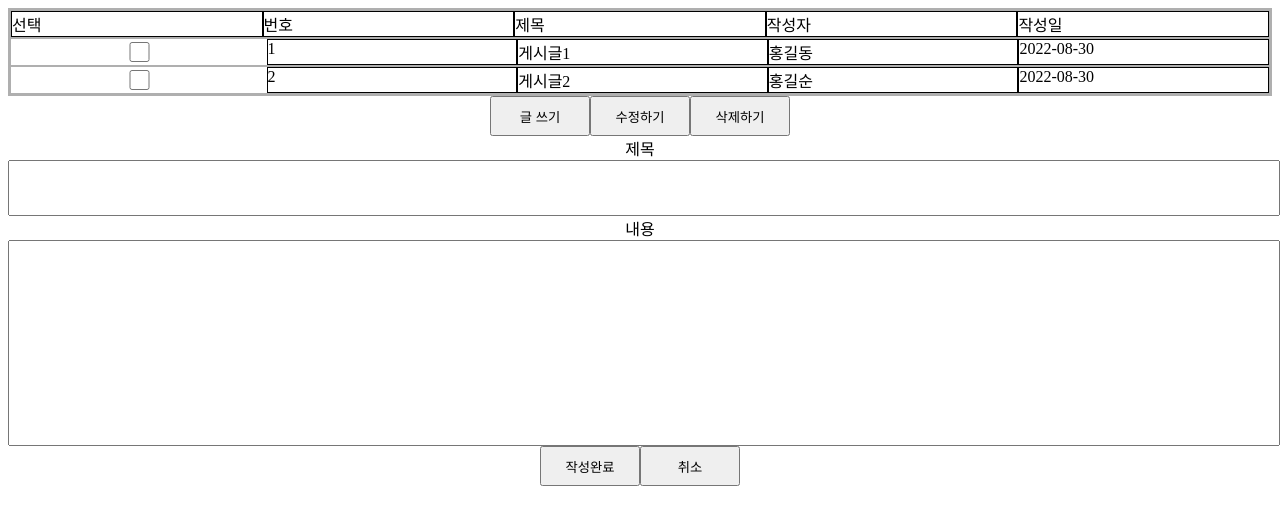
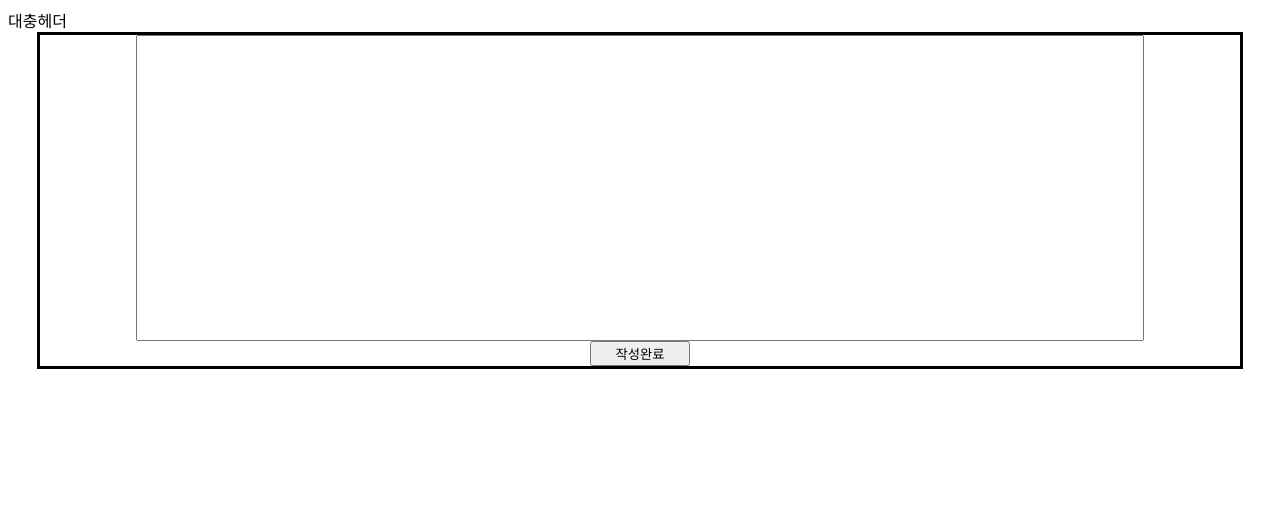
Before and after one commit to zx3923/board, a React (Create React App) app: page /write in a window 1280 px wide. Shown: the top 524 px of the page. Built offline with nearby package versions, Linux system fonts and the light colour scheme.

Commit message:
수정중

```diff
--- a/package.json
+++ b/package.json
@@ -9,6 +9,7 @@
     "axios": "^0.27.2",
     "react": "^18.2.0",
     "react-dom": "^18.2.0",
+    "react-router-dom": "^6.3.0",
     "react-scripts": "5.0.1",
     "web-vitals": "^2.1.4"
   },
--- a/src/App.js
+++ b/src/App.js
@@ -1,6 +1,9 @@
 import BoardList from "./components/BoardList";
 import Write from "./components/Write";
 import axios, { Axios } from "axios";
+import { useState } from "react";
+import { BrowserRouter as Router, Routes, Route } from "react-router-dom";
+import Header from "./components/Header";
 
 function App() {
   const onInsert = async () => {
@@ -12,8 +15,16 @@ function App() {
   };
   return (
     <>
-      <BoardList></BoardList>
-      <Write onInsert={onInsert}></Write>
+      <Router>
+        <Header></Header>
+        <Routes>
+          <Route path="/" element={<BoardList></BoardList>}></Route>
+          <Route
+            path="/write"
+            element={<Write onInsert={onInsert}></Write>}
+          ></Route>
+        </Routes>
+      </Router>
     </>
   );
 }
--- a/src/components/BoardList.js
+++ b/src/components/BoardList.js
@@ -1,38 +1,14 @@
 import React, { Component } from "react";
 import styels from "./BoardList.module.css";
+import { Link } from "react-router-dom";
 
-const BoardList = () => {
+const BoardList = ({ children }) => {
   return (
     <>
       <div className={styels.table}>
-        <div className={styels.t_head}>
-          <div>선택</div>
-          <div>번호</div>
-          <div>제목</div>
-          <div>작성자</div>
-          <div>작성일</div>
-        </div>
-        <div className={styels.t_body}>
-          <div className={styels.body_list}>
-            <input type="checkbox" />
-            <div>1</div>
-            <div>게시글1</div>
-            <div>홍길동</div>
-            <div>2022-08-30</div>
-          </div>
-          <div className={styels.body_list}>
-            <input type="checkbox" />
-            <div>2</div>
-            <div>게시글2</div>
-            <div>홍길순</div>
-            <div>2022-08-30</div>
-          </div>
-        </div>
-      </div>
-      <div className={styels.btn_box}>
-        <button>글 쓰기</button>
-        <button>수정하기</button>
-        <button>삭제하기</button>
+        <Link to="/write">
+          <button>글 쓰기</button>
+        </Link>
       </div>
     </>
   );
--- a/src/components/BoardList.module.css
+++ b/src/components/BoardList.module.css
@@ -1,16 +1,5 @@
 .table {
   border: 2px solid #afafaf;
-}
-
-.t_head {
-  display: flex;
-  border: 1px solid #afafaf;
-  justify-content: space-between;
-}
-
-.t_head > div {
-  width: calc(100% / 1 / 5);
-  border: 1px solid black;
 }
 
 .body_list {
--- /dev/null
+++ b/src/components/Header.js
@@ -0,0 +1,7 @@
+import React from "react";
+
+const Header = () => {
+  return <div>대충헤더</div>;
+};
+
+export default Header;
--- a/src/components/Write.js
+++ b/src/components/Write.js
@@ -2,22 +2,38 @@ import React, { useState } from "react";
 import styles from "./Write.module.css";
 
 const Write = ({ onInsert }) => {
+  const [titles, setTitles] = useState([]);
+  const [title, setTitle] = useState("");
+
+  const [value, setValue] = useState("");
+
+  const onChange = (e) => {
+    setTitle(e.target.value);
+  };
+  const onSubmit = (e) => {
+    e.preventDefault();
+    if (title === "") {
+      alert(" 내용이 비었습니다. ");
+      return;
+    }
+    setTitles((currentArray) => [title, ...currentArray]);
+
+    setTitle("");
+  };
+
   return (
     <>
-      <from>
-        <div className={styles.title}>
-          <div>제목</div>
-          <input type="text" />
-        </div>
-        <div className={styles.content}>
-          <div>내용</div>
-          <input type="text" />
-        </div>
-      </from>
-      <div className={styles.btn_box}>
-        <button onClick={onInsert}>작성완료</button>
-        <button>취소</button>
+      <div className={styles.textBox}>
+        <form onSubmit={onSubmit} className={styles.write}>
+          <input type="text" onChange={onChange} value={title} />
+          <button onSubmit={onSubmit}>작성완료</button>
+        </form>
       </div>
+      <ul>
+        {titles.map((title) => (
+          <li>{title}</li>
+        ))}
+      </ul>
     </>
   );
 };
--- a/src/components/Write.module.css
+++ b/src/components/Write.module.css
@@ -1,26 +1,21 @@
-.title {
-    text-align: center;
+.textBox {
+  border: 3px solid black;
+  width: 1200px;
+  margin: 0 auto;
 }
 
-.title > input {
-    width: 100%;
-    height: 50px;
+.textBox form {
+  display: flex;
+  flex-direction: column;
+  align-items: center;
 }
 
-.content {
-    text-align: center;
+.textBox input {
+  width: 1000px;
+  height: 300px;
+  margin: 0 auto;
 }
 
-.content > input {
-    width: 100%;
-    height: 200px;
+.textBox button {
+  width: 100px;
 }
-
-.btn_box {
-    text-align: center;
-}
-
-.btn_box > button {
-    width: 100px;
-    height: 40px;
-}
```
Also changed, not shown: src/index.js (+4 -4 lines), 1 other file (tests, documents, lock files or other folders).
